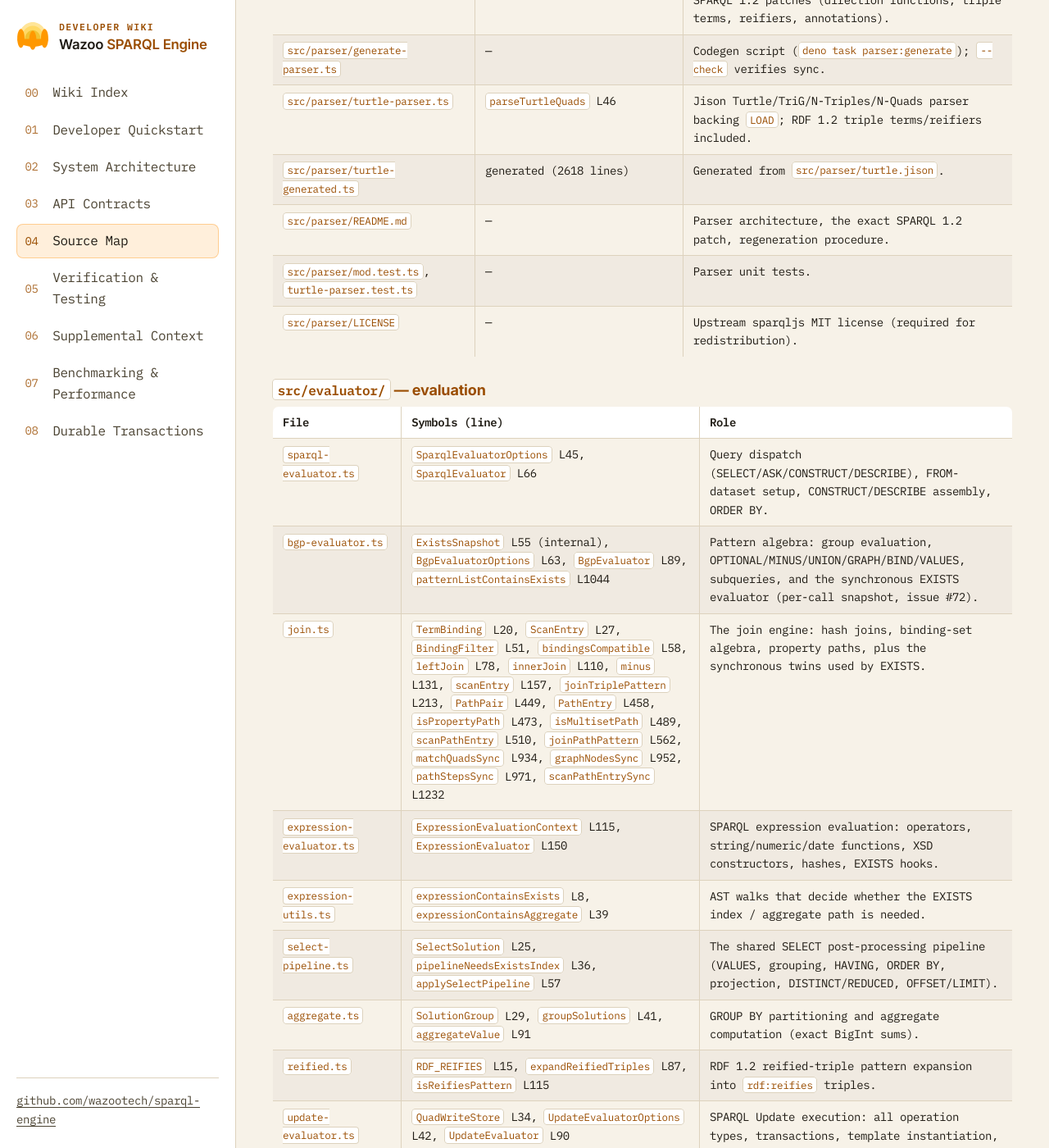
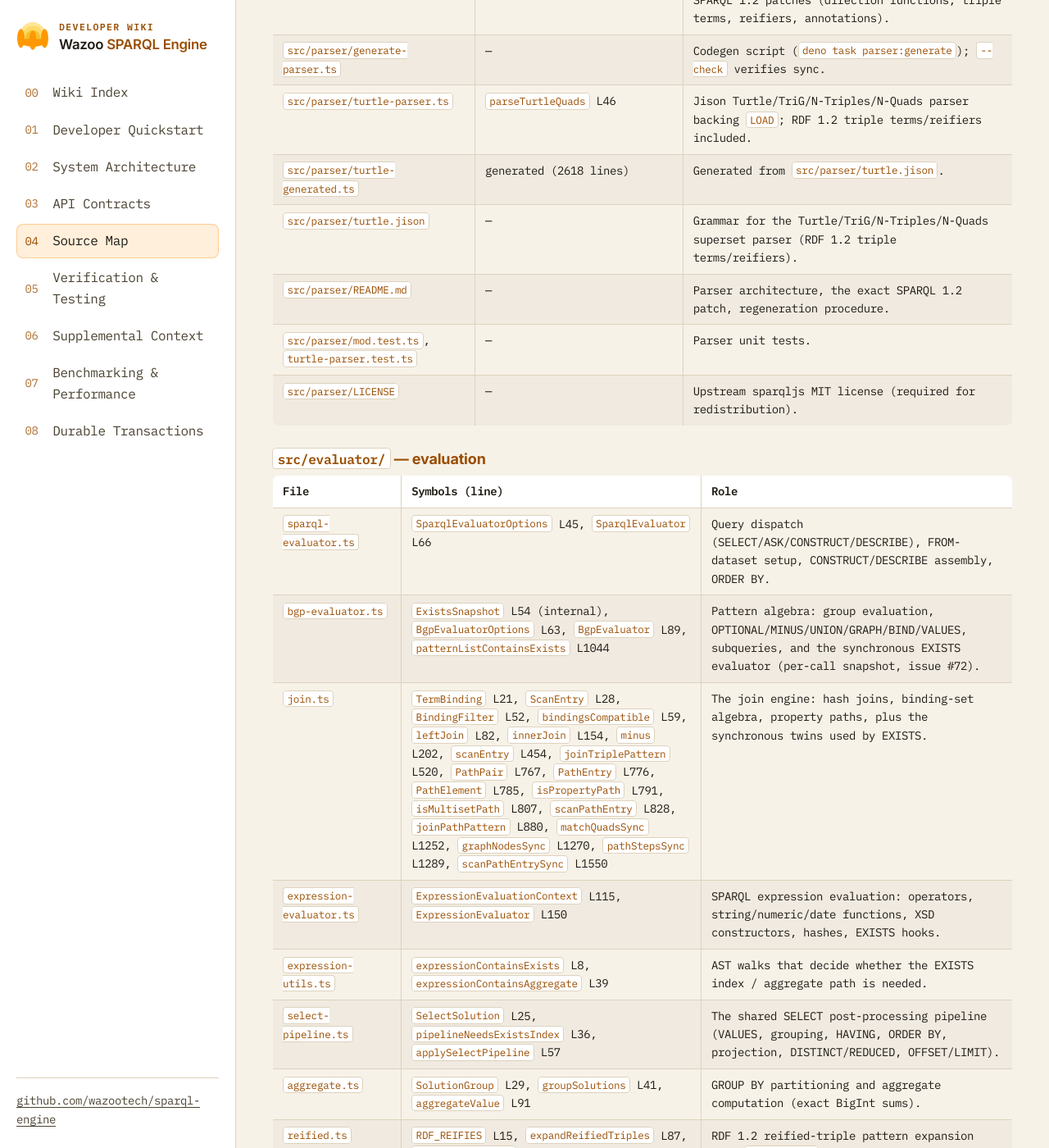
Before and after one commit to wazootech/sparql-engine, a Jekyll site: the page built from docs/04-source-map.md, in a window 1280 px wide and 1400 px high, scrolled down 1811 px. Shown: the whole window at 82% size. Built offline with Jekyll 4.4.1, drawn with Linux system fonts in a browser that asks for light colours; some of the changed text lies outside the part shown.

Commit message:
docs: full-sweep refresh of line refs, suite counts, and the join-planner example
Clean sweep against origin/main (docs-only branch; src/ unchanged) caught
real staleness: re-ran deno doc --json and corrected every drifted symbol
line in the source map and inline citations (join.ts grew ~300 lines, so
all its refs were wrong; wazoo/quad-store/memory-store/bgp-evaluator
shifted too), added undocumented symbols (storeVersion, PathElement,
Listener) and files (turtle.jison, join.test.ts), and fixed the W3C 1.1
suite counts from the runner's own output (345 tests across 31 categories,
not 336/23; 336/336 -> 345/345). Adds a worked example to the architecture
page tracing how the dynamic join planner reorders the reorder-chain
benchmark query, collapsing a 400x400 intermediate to ~1,200 quad
iterations (~90x).

🤖 Generated with Codebuff
Co-Authored-By: Codebuff <noreply@codebuff.com>

```diff
--- a/docs/04-source-map.md
+++ b/docs/04-source-map.md
@@ -42,12 +42,12 @@ sparql-engine/
 
 ### Engine core
 
-| File                             | Symbols (line)                                                                                                                                                                                 | Role                                                                                                                 |
-| -------------------------------- | ---------------------------------------------------------------------------------------------------------------------------------------------------------------------------------------------- | -------------------------------------------------------------------------------------------------------------------- |
-| `src/sparql-engine-interface.ts` | `SparqlEngineInterface` L5, `SparqlRequest` L17, `SparqlResponse` L34, `SparqlAskResults` L43, `SparqlSelectResults` L53, `SparqlConstructResults` L66, `SparqlValue` L74, `SparqlBinding` L97 | Typed envelopes; duplicated identically in `@worlds/client` (identical-spec policy).                                 |
-| `src/wazoo-sparql-engine.ts`     | `WazooSparqlTransaction` L15, `WazooSparqlEngineOptions` L32, `WazooSparqlEngine` L55                                                                                                          | Orchestrator: parse → dispatch query/update. Implements `SparqlEngineInterface`, drop-in for `ComunicaSparqlEngine`. |
-| `src/quad-store.ts`              | `QuadIndex` L11, `buildQuadIndex` L21, `probeQuadIndex` L56, `matchQuads` L89, `simplePredicate` L120, `GraphScopedStore` L134, `namedGraphs` L157, `buildDatasetStore` L180                   | The store-adapter layer: stream draining, positional indexes, graph scoping, active-dataset materialization.         |
-| `src/quad-store.test.ts`         | —                                                                                                                                                                                              | Unit tests for the adapter layer.                                                                                    |
+| File                             | Symbols (line)                                                                                                                                                                                    | Role                                                                                                                 |
+| -------------------------------- | ------------------------------------------------------------------------------------------------------------------------------------------------------------------------------------------------- | -------------------------------------------------------------------------------------------------------------------- |
+| `src/sparql-engine-interface.ts` | `SparqlEngineInterface` L5, `SparqlRequest` L17, `SparqlResponse` L34, `SparqlAskResults` L43, `SparqlSelectResults` L53, `SparqlConstructResults` L66, `SparqlValue` L74, `SparqlBinding` L97    | Typed envelopes; duplicated identically in `@worlds/client` (identical-spec policy).                                 |
+| `src/wazoo-sparql-engine.ts`     | `WazooSparqlTransaction` L16, `WazooSparqlEngineOptions` L33, `WazooSparqlEngine` L56                                                                                                             | Orchestrator: parse → dispatch query/update. Implements `SparqlEngineInterface`, drop-in for `ComunicaSparqlEngine`. |
+| `src/quad-store.ts`              | `QuadIndex` L11, `buildQuadIndex` L21, `probeQuadIndex` L56, `storeVersion` L91, `matchQuads` L102, `simplePredicate` L133, `GraphScopedStore` L147, `namedGraphs` L176, `buildDatasetStore` L199 | The store-adapter layer: stream draining, positional indexes, graph scoping, active-dataset materialization.         |
+| `src/quad-store.test.ts`         | —                                                                                                                                                                                                 | Unit tests for the adapter layer.                                                                                    |
 
 ### `src/parser/` — vendored SPARQL parser
 
@@ -61,33 +61,35 @@ sparql-engine/
 | `src/parser/generate-parser.ts`                   | —                                                                | Codegen script (`deno task parser:generate`); `--check` verifies sync.                                                   |
 | `src/parser/turtle-parser.ts`                     | `parseTurtleQuads` L46                                           | Jison Turtle/TriG/N-Triples/N-Quads parser backing `LOAD`; RDF 1.2 triple terms/reifiers included.                       |
 | `src/parser/turtle-generated.ts`                  | generated (2618 lines)                                           | Generated from `src/parser/turtle.jison`.                                                                                |
+| `src/parser/turtle.jison`                         | —                                                                | Grammar for the Turtle/TriG/N-Triples/N-Quads superset parser (RDF 1.2 triple terms/reifiers).                           |
 | `src/parser/README.md`                            | —                                                                | Parser architecture, the exact SPARQL 1.2 patch, regeneration procedure.                                                 |
 | `src/parser/mod.test.ts`, `turtle-parser.test.ts` | —                                                                | Parser unit tests.                                                                                                       |
 | `src/parser/LICENSE`                              | —                                                                | Upstream sparqljs MIT license (required for redistribution).                                                             |
 
 ### `src/evaluator/` — evaluation
 
-| File                       | Symbols (line)                                                                                                                                                                                                                                                                                                                                                                                              | Role                                                                                                                                                        |
-| -------------------------- | ----------------------------------------------------------------------------------------------------------------------------------------------------------------------------------------------------------------------------------------------------------------------------------------------------------------------------------------------------------------------------------------------------------- | ----------------------------------------------------------------------------------------------------------------------------------------------------------- |
-| `sparql-evaluator.ts`      | `SparqlEvaluatorOptions` L45, `SparqlEvaluator` L66                                                                                                                                                                                                                                                                                                                                                         | Query dispatch (SELECT/ASK/CONSTRUCT/DESCRIBE), FROM-dataset setup, CONSTRUCT/DESCRIBE assembly, ORDER BY.                                                  |
-| `bgp-evaluator.ts`         | `ExistsSnapshot` L55 (internal), `BgpEvaluatorOptions` L63, `BgpEvaluator` L89, `patternListContainsExists` L1044                                                                                                                                                                                                                                                                                           | Pattern algebra: group evaluation, OPTIONAL/MINUS/UNION/GRAPH/BIND/VALUES, subqueries, and the synchronous EXISTS evaluator (per-call snapshot, issue #72). |
-| `join.ts`                  | `TermBinding` L20, `ScanEntry` L27, `BindingFilter` L51, `bindingsCompatible` L58, `leftJoin` L78, `innerJoin` L110, `minus` L131, `scanEntry` L157, `joinTriplePattern` L213, `PathPair` L449, `PathEntry` L458, `isPropertyPath` L473, `isMultisetPath` L489, `scanPathEntry` L510, `joinPathPattern` L562, `matchQuadsSync` L934, `graphNodesSync` L952, `pathStepsSync` L971, `scanPathEntrySync` L1232 | The join engine: hash joins, binding-set algebra, property paths, plus the synchronous twins used by EXISTS.                                                |
-| `expression-evaluator.ts`  | `ExpressionEvaluationContext` L115, `ExpressionEvaluator` L150                                                                                                                                                                                                                                                                                                                                              | SPARQL expression evaluation: operators, string/numeric/date functions, XSD constructors, hashes, EXISTS hooks.                                             |
-| `expression-utils.ts`      | `expressionContainsExists` L8, `expressionContainsAggregate` L39                                                                                                                                                                                                                                                                                                                                            | AST walks that decide whether the EXISTS index / aggregate path is needed.                                                                                  |
-| `select-pipeline.ts`       | `SelectSolution` L25, `pipelineNeedsExistsIndex` L36, `applySelectPipeline` L57                                                                                                                                                                                                                                                                                                                             | The shared SELECT post-processing pipeline (VALUES, grouping, HAVING, ORDER BY, projection, DISTINCT/REDUCED, OFFSET/LIMIT).                                |
-| `aggregate.ts`             | `SolutionGroup` L29, `groupSolutions` L41, `aggregateValue` L91                                                                                                                                                                                                                                                                                                                                             | GROUP BY partitioning and aggregate computation (exact BigInt sums).                                                                                        |
-| `reified.ts`               | `RDF_REIFIES` L15, `expandReifiedTriples` L87, `isReifiesPattern` L115                                                                                                                                                                                                                                                                                                                                      | RDF 1.2 reified-triple pattern expansion into `rdf:reifies` triples.                                                                                        |
-| `update-evaluator.ts`      | `QuadWriteStore` L34, `UpdateEvaluatorOptions` L42, `UpdateEvaluator` L90                                                                                                                                                                                                                                                                                                                                   | SPARQL Update execution: all operation types, transactions, template instantiation, DELETE matching, LOAD.                                                  |
-| `update-evaluator.test.ts` | —                                                                                                                                                                                                                                                                                                                                                                                                           | Update unit tests.                                                                                                                                          |
+| File                       | Symbols (line)                                                                                                                                                                                                                                                                                                                                                                                                                     | Role                                                                                                                                                        |
+| -------------------------- | ---------------------------------------------------------------------------------------------------------------------------------------------------------------------------------------------------------------------------------------------------------------------------------------------------------------------------------------------------------------------------------------------------------------------------------- | ----------------------------------------------------------------------------------------------------------------------------------------------------------- |
+| `sparql-evaluator.ts`      | `SparqlEvaluatorOptions` L45, `SparqlEvaluator` L66                                                                                                                                                                                                                                                                                                                                                                                | Query dispatch (SELECT/ASK/CONSTRUCT/DESCRIBE), FROM-dataset setup, CONSTRUCT/DESCRIBE assembly, ORDER BY.                                                  |
+| `bgp-evaluator.ts`         | `ExistsSnapshot` L54 (internal), `BgpEvaluatorOptions` L63, `BgpEvaluator` L89, `patternListContainsExists` L1044                                                                                                                                                                                                                                                                                                                  | Pattern algebra: group evaluation, OPTIONAL/MINUS/UNION/GRAPH/BIND/VALUES, subqueries, and the synchronous EXISTS evaluator (per-call snapshot, issue #72). |
+| `join.ts`                  | `TermBinding` L21, `ScanEntry` L28, `BindingFilter` L52, `bindingsCompatible` L59, `leftJoin` L82, `innerJoin` L154, `minus` L202, `scanEntry` L454, `joinTriplePattern` L520, `PathPair` L767, `PathEntry` L776, `PathElement` L785, `isPropertyPath` L791, `isMultisetPath` L807, `scanPathEntry` L828, `joinPathPattern` L880, `matchQuadsSync` L1252, `graphNodesSync` L1270, `pathStepsSync` L1289, `scanPathEntrySync` L1550 | The join engine: hash joins, binding-set algebra, property paths, plus the synchronous twins used by EXISTS.                                                |
+| `expression-evaluator.ts`  | `ExpressionEvaluationContext` L115, `ExpressionEvaluator` L150                                                                                                                                                                                                                                                                                                                                                                     | SPARQL expression evaluation: operators, string/numeric/date functions, XSD constructors, hashes, EXISTS hooks.                                             |
+| `expression-utils.ts`      | `expressionContainsExists` L8, `expressionContainsAggregate` L39                                                                                                                                                                                                                                                                                                                                                                   | AST walks that decide whether the EXISTS index / aggregate path is needed.                                                                                  |
+| `select-pipeline.ts`       | `SelectSolution` L25, `pipelineNeedsExistsIndex` L36, `applySelectPipeline` L57                                                                                                                                                                                                                                                                                                                                                    | The shared SELECT post-processing pipeline (VALUES, grouping, HAVING, ORDER BY, projection, DISTINCT/REDUCED, OFFSET/LIMIT).                                |
+| `aggregate.ts`             | `SolutionGroup` L29, `groupSolutions` L41, `aggregateValue` L91                                                                                                                                                                                                                                                                                                                                                                    | GROUP BY partitioning and aggregate computation (exact BigInt sums).                                                                                        |
+| `reified.ts`               | `RDF_REIFIES` L15, `expandReifiedTriples` L87, `isReifiesPattern` L115                                                                                                                                                                                                                                                                                                                                                             | RDF 1.2 reified-triple pattern expansion into `rdf:reifies` triples.                                                                                        |
+| `update-evaluator.ts`      | `QuadWriteStore` L34, `UpdateEvaluatorOptions` L42, `UpdateEvaluator` L90                                                                                                                                                                                                                                                                                                                                                          | SPARQL Update execution: all operation types, transactions, template instantiation, DELETE matching, LOAD.                                                  |
+| `update-evaluator.test.ts` | —                                                                                                                                                                                                                                                                                                                                                                                                                                  | Update unit tests.                                                                                                                                          |
+| `join.test.ts`             | —                                                                                                                                                                                                                                                                                                                                                                                                                                  | Join-engine unit tests (hash joins, property paths, sync twins).                                                                                            |
 
 ### `src/store/` — RDF/JS stores
 
-| File                   | Symbols (line)                                | Role                                                                             |
-| ---------------------- | --------------------------------------------- | -------------------------------------------------------------------------------- |
-| `memory-store.ts`      | `MemoryStream` L36, `MemoryStore` L229        | Zero-dependency in-memory store + RDF/JS stream implementation.                  |
-| `memory-store.test.ts` | —                                             | Store unit tests.                                                                |
-| `sqlite-store.ts`      | `SqliteStoreOptions` L120, `SqliteStore` L196 | Durable store over `node:sqlite`; server-only, deep-import, not in `src/mod.ts`. |
-| `sqlite-store.test.ts` | —                                             | Durability/atomicity tests.                                                      |
+| File                   | Symbols (line)                                        | Role                                                                             |
+| ---------------------- | ----------------------------------------------------- | -------------------------------------------------------------------------------- |
+| `memory-store.ts`      | `Listener` L4, `MemoryStream` L36, `MemoryStore` L273 | Zero-dependency in-memory store + RDF/JS stream implementation.                  |
+| `memory-store.test.ts` | —                                                     | Store unit tests.                                                                |
+| `sqlite-store.ts`      | `SqliteStoreOptions` L120, `SqliteStore` L196         | Durable store over `node:sqlite`; server-only, deep-import, not in `src/mod.ts`. |
+| `sqlite-store.test.ts` | —                                                     | Durability/atomicity tests.                                                      |
 
 ### `src/term/` — term algebra
 
```
Also changed, not shown: docs/02-architecture.md (+47 -18 lines), docs/03-api-contracts.md (+1 -1 lines), docs/05-testing.md (+8 -7 lines), docs/06-supplemental-context.md (+2 -2 lines).
